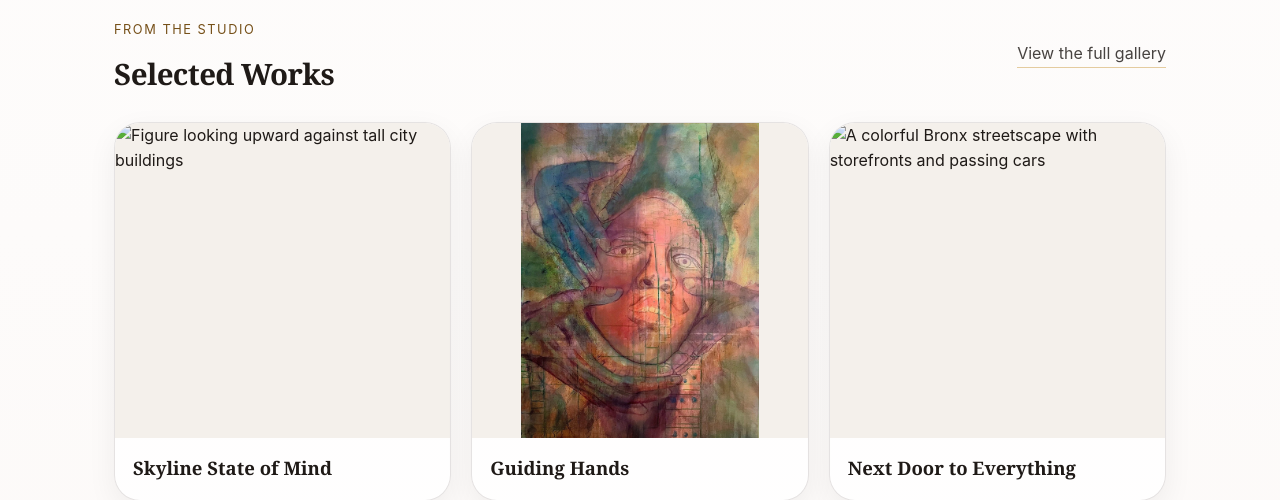
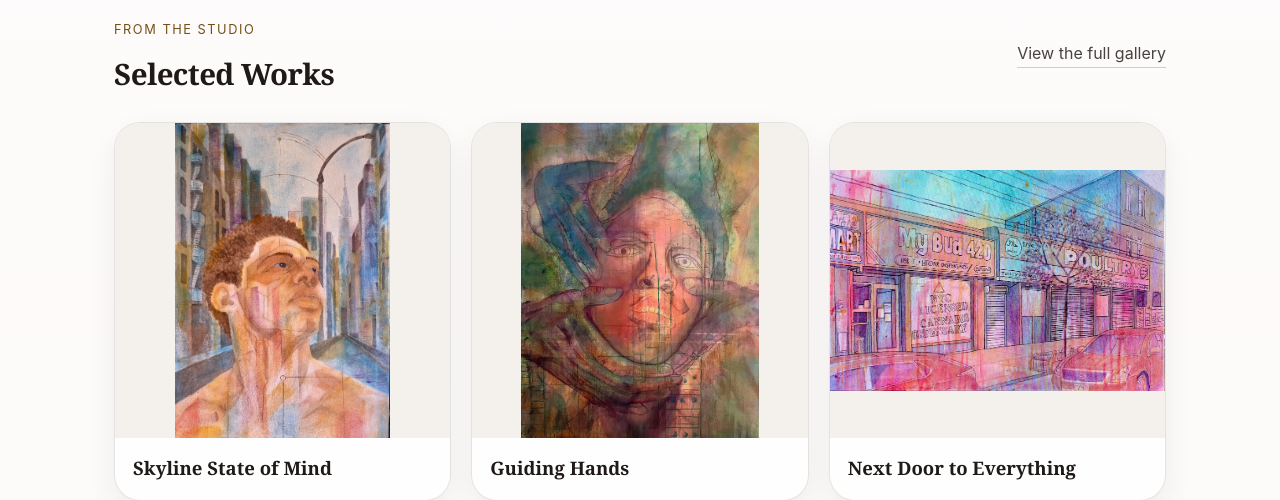
Before and after one commit to ubutler1/SacredStudioDesign, a website: page index.html in a window 1280 px wide. Shown: the part 940-1440 px from the top of the page. Drawn offline with Linux system fonts and the light colour scheme.

Commit message:
Fix artwork image URLs to match uploaded assets in index.html

```diff
--- a/index.html
+++ b/index.html
@@ -65,7 +65,7 @@
   </div>
   <div class="home-selected-grid">
     <a class="home-artwork-link" href="gallery.html">
-      <img class="artwork-managed-image" src="assets/city-figure.webp" alt="Figure looking upward against tall city buildings" loading="lazy" decoding="async" width="1230" height="1800">
+      <img class="artwork-managed-image" src="assets/city-figure-provisional.webp" alt="Figure looking upward against tall city buildings" loading="lazy" decoding="async" width="1230" height="1800">
       <span class="home-artwork-name">Skyline State of Mind</span>
     </a>
     <a class="home-artwork-link" href="gallery.html">
@@ -73,7 +73,7 @@
       <span class="home-artwork-name">Guiding Hands</span>
     </a>
     <a class="home-artwork-link" href="gallery.html">
-      <img class="artwork-managed-image" src="assets/bronx-dispensary-streetscape.webp" alt="A colorful Bronx streetscape with storefronts and passing cars" loading="lazy" decoding="async" width="1800" height="1190">
+      <img class="artwork-managed-image" src="assets/bronx-dispensary-provisional.webp" alt="A colorful Bronx streetscape with storefronts and passing cars" loading="lazy" decoding="async" width="1800" height="1190">
       <span class="home-artwork-name">Next Door to Everything</span>
     </a>
   </div>
```
